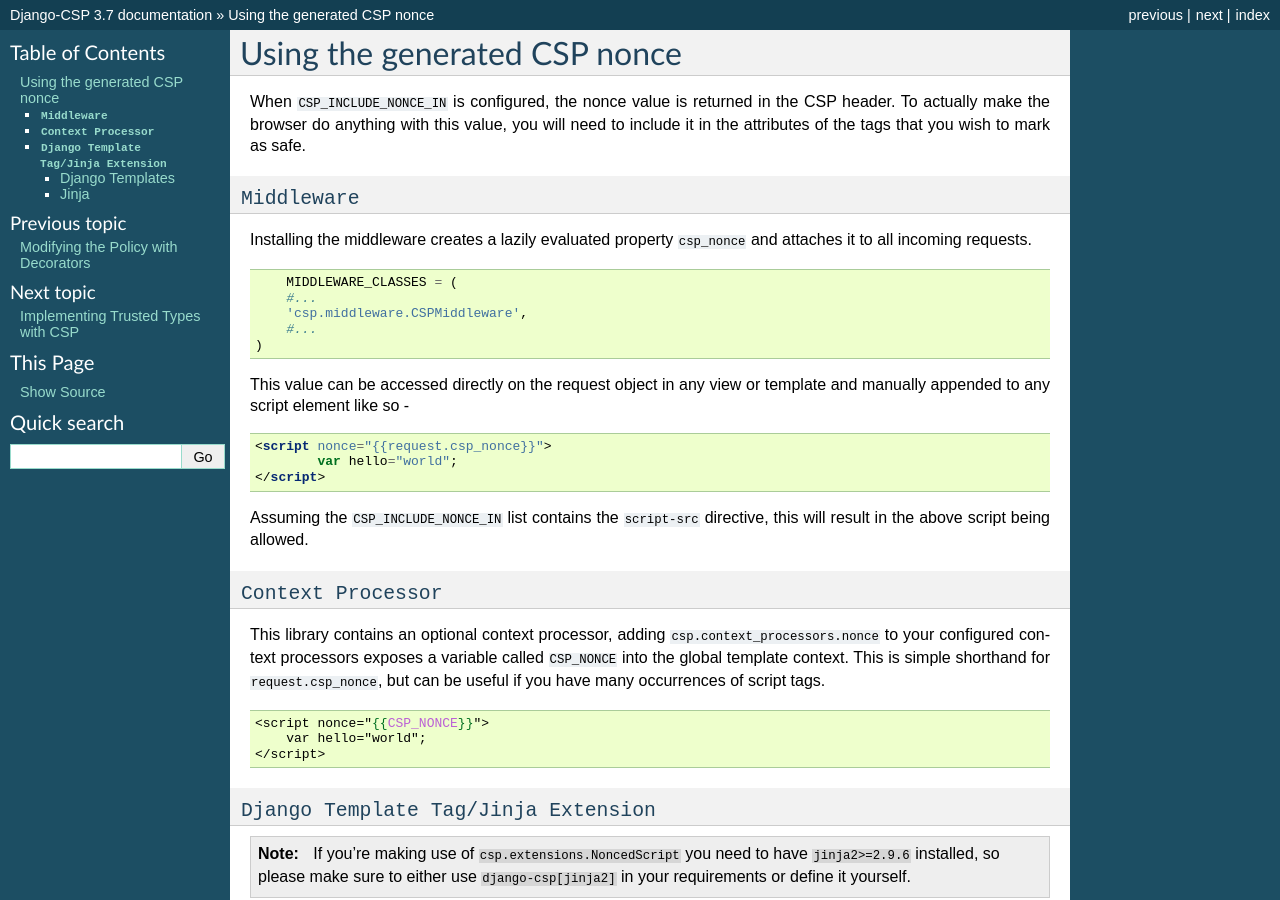
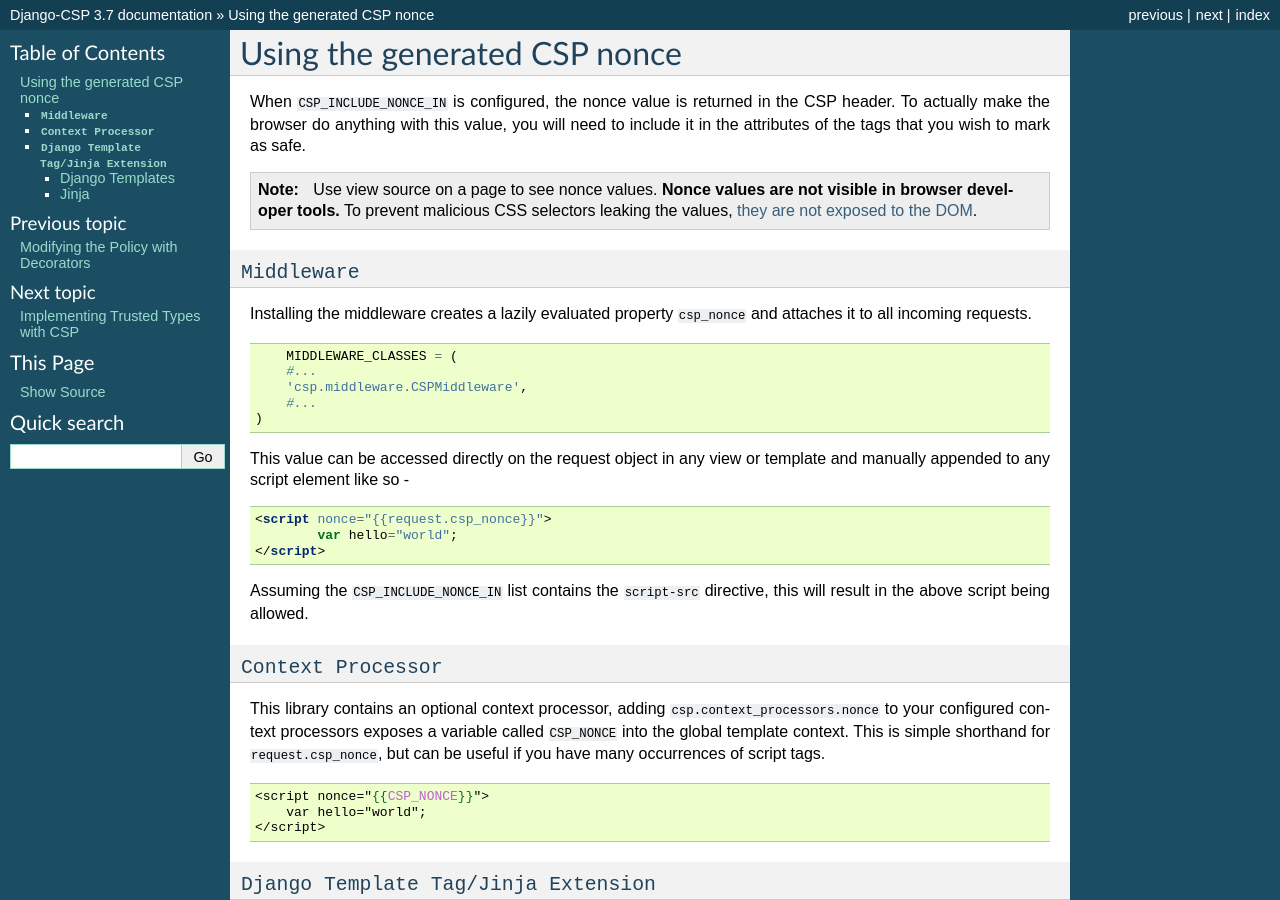
Before and after one commit to mozilla/django-csp, a Sphinx documentation site: the page built from docs/nonce.rst, in a window 1280 px wide and 900 px high. Built offline with Sphinx 7.4.7, drawn with Linux system fonts in a browser that asks for light colours.

Commit message:
docs: add note about nonce value visibility

```diff
--- a/docs/nonce.rst
+++ b/docs/nonce.rst
@@ -2,6 +2,15 @@
 Using the generated CSP nonce
 ==============================
 When ``CSP_INCLUDE_NONCE_IN`` is configured, the nonce value is returned in the CSP header. To actually make the browser do anything with this value, you will need to include it in the attributes of the tags that you wish to mark as safe.
+
+
+.. Note::
+
+   Use view source on a page to see nonce values. **Nonce values are
+   not visible in browser developer tools.** To prevent malicious CSS
+   selectors leaking the values, `they are not exposed to the DOM
+   <https://github.com/whatwg/html/pull/2373>`_.
+
 
 ``Middleware``
 ==============
```
